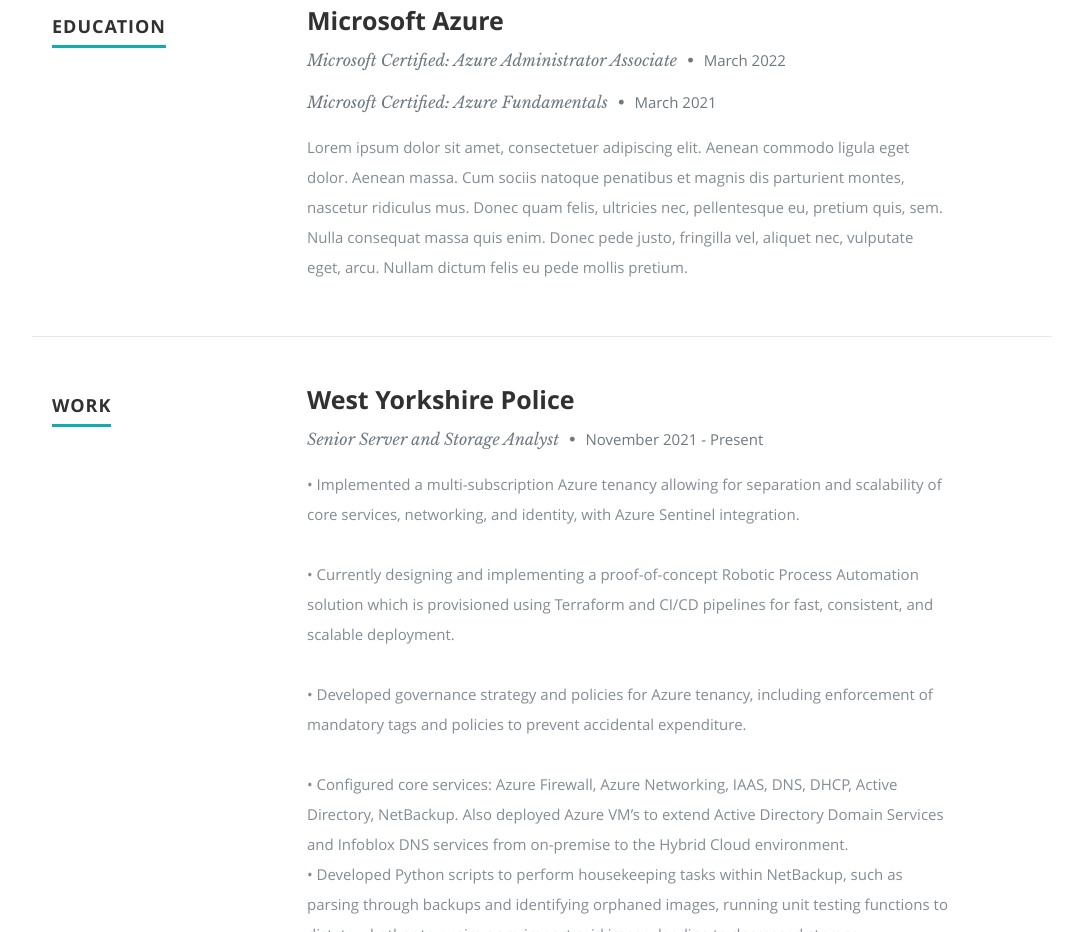
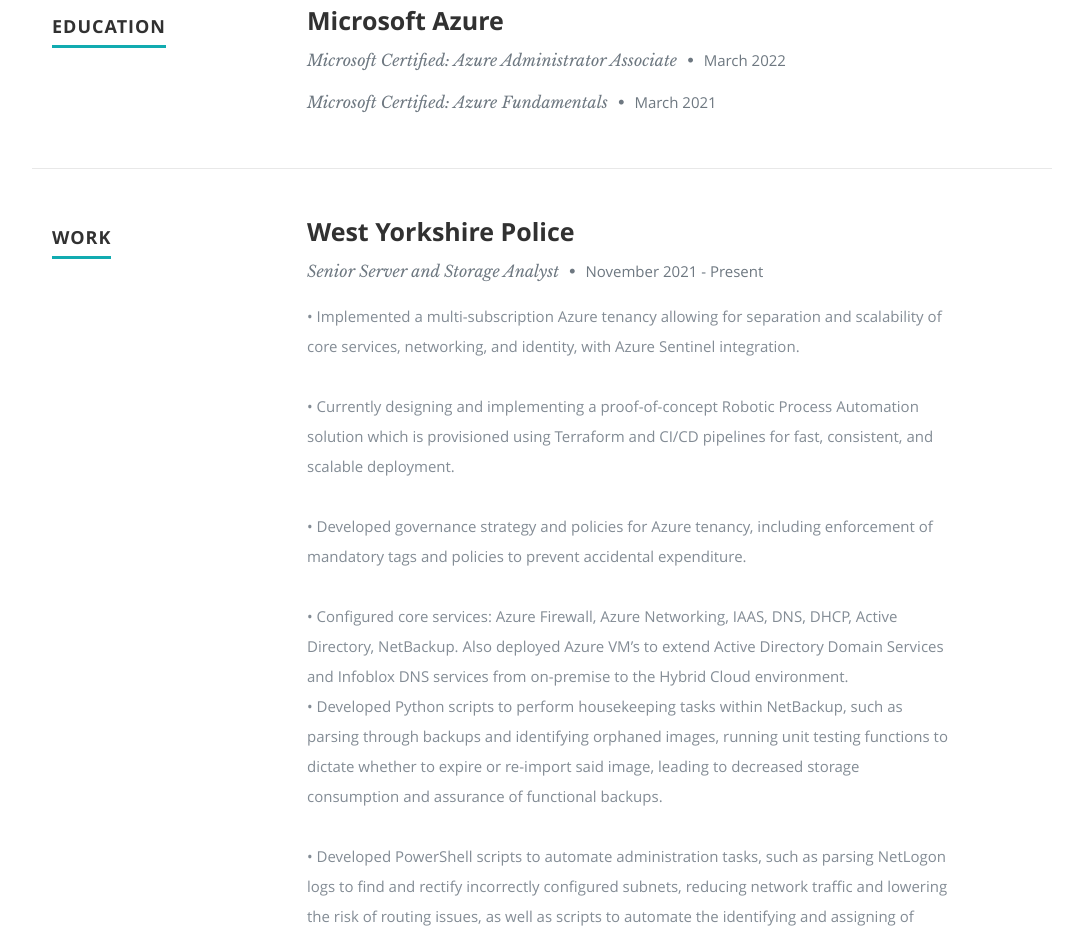
Before and after one commit to benjamin-crew/cv-website, a plain HTML site: page frontend/index.html in a window 1280 px wide. Shown: the part 1460-2392 px from the top of the page, without its empty margins (98-1181 px from the left). Drawn offline with nearby package versions, Linux system fonts and the light colour scheme.

Commit message:
Got rid of stock text under Education.

```diff
--- a/frontend/index.html
+++ b/frontend/index.html
@@ -152,10 +152,6 @@
                   <p class="info">Microsoft Certified: Azure Fundamentals <span>&bull;</span> <em class="date">March 2021</em></p>
 
                   <p>
-                  Lorem ipsum dolor sit amet, consectetuer adipiscing elit. Aenean commodo ligula eget dolor. Aenean massa.
-                  Cum sociis natoque penatibus et magnis dis parturient montes, nascetur ridiculus mus. Donec quam felis,
-                  ultricies nec, pellentesque eu, pretium quis, sem. Nulla consequat massa quis enim.
-                  Donec pede justo, fringilla vel, aliquet nec, vulputate eget, arcu. Nullam dictum felis eu pede mollis pretium.
                   </p>
 
                </div>
```
